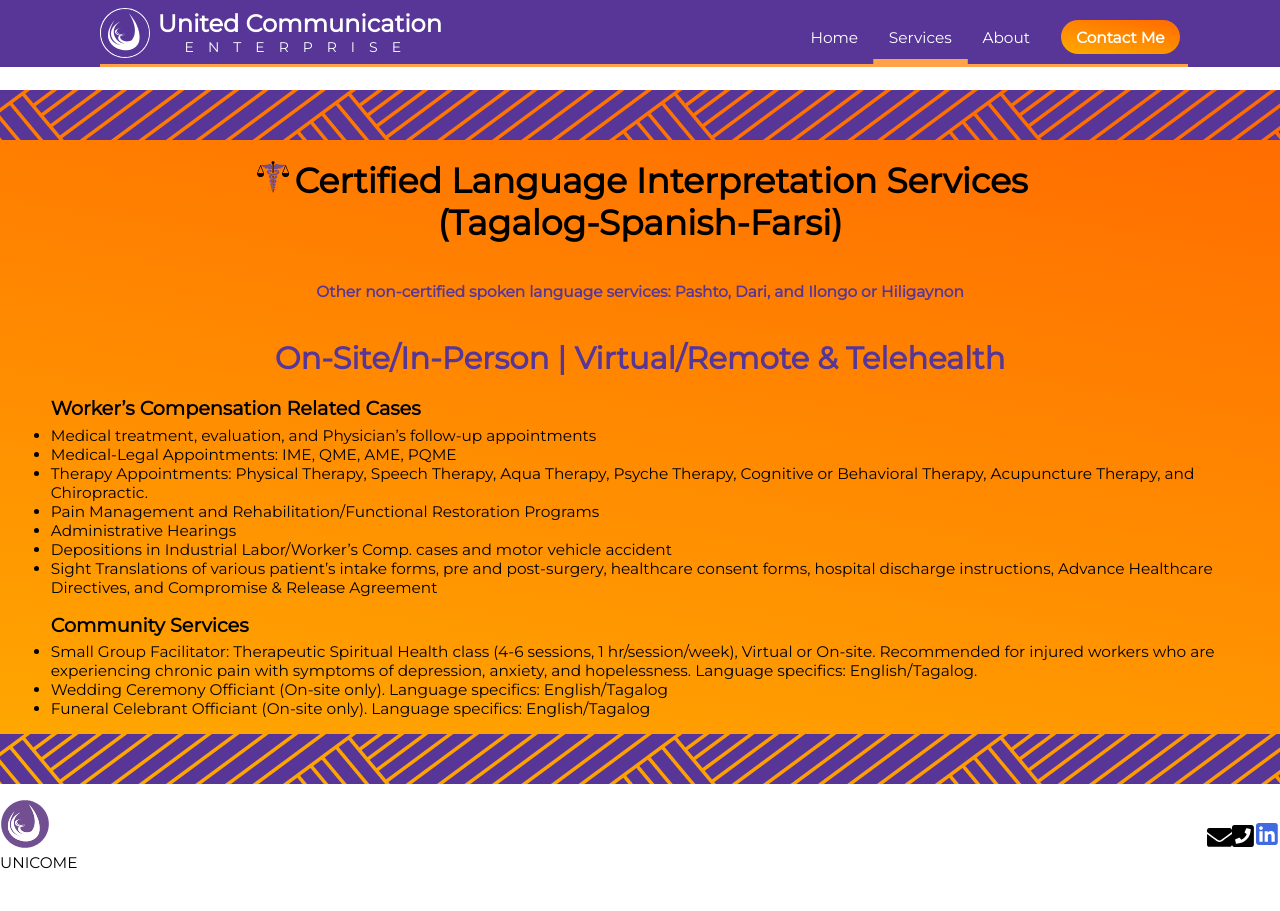
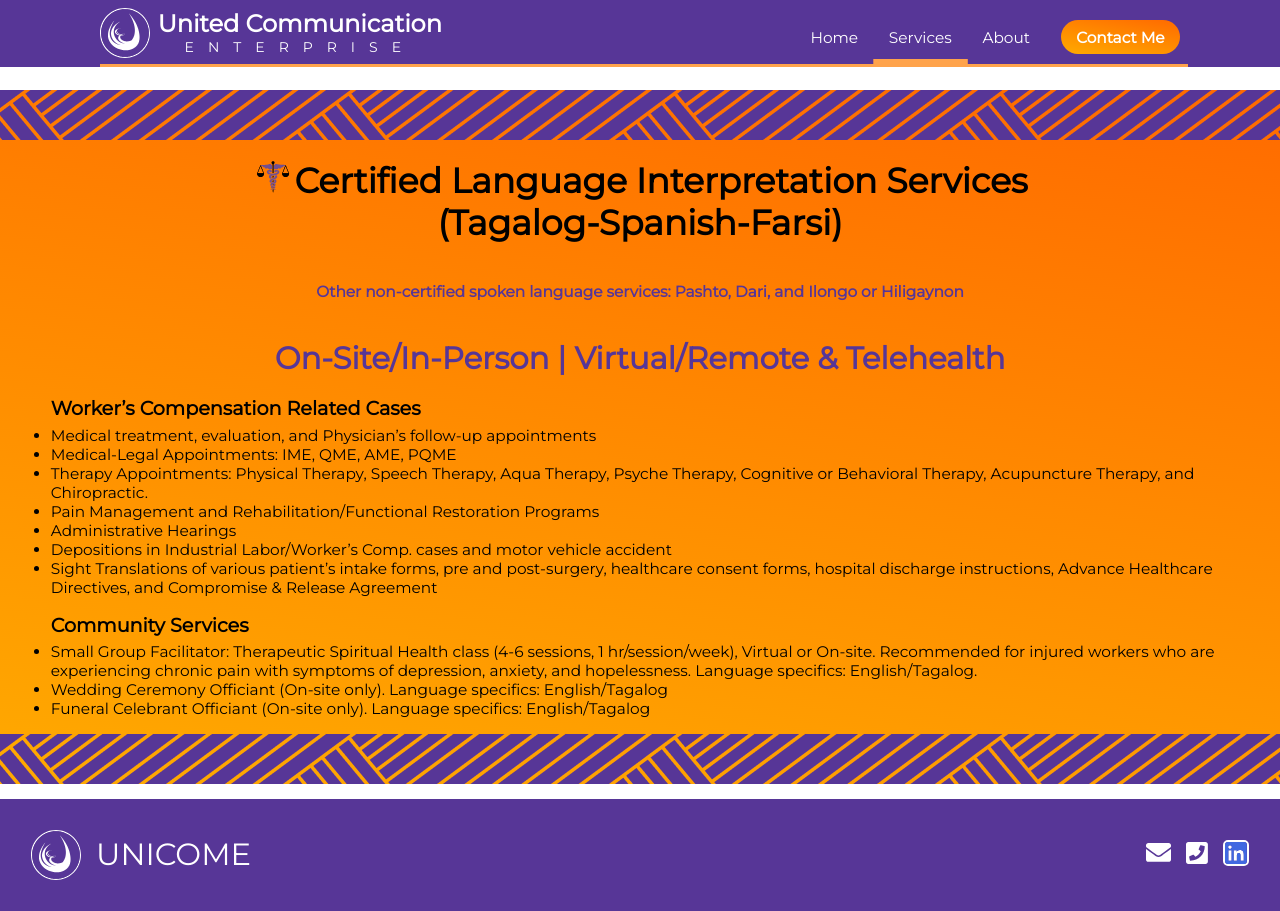
Before and after one commit to clydebaron2000/unicome, a React (Create React App) app in the folder client/: page /services in a window 1280 px wide. Before the commit the page ends 872 px from the top, so only its background shows below. Built offline with nearby package versions, Linux system fonts and the light colour scheme.

Commit message:
restored css mistake

```diff
--- a/client/src/css/app.css
+++ b/client/src/css/app.css
@@ -696,7 +696,6 @@ section {
   flex-direction: row;
   flex-wrap: wrap;
   justify-content: center;
-  max-width: 90%;
 }
 .mini-about .profile .img-container {
   margin: 0 auto;
@@ -777,7 +776,7 @@ section {
   fill: royalblue;
 }
 
-.{
+.footer {
   width: stretch;
   padding: 2em;
   background-color:  #573697 ;
@@ -785,38 +784,38 @@ section {
   flex-wrap: wrap;
 }
 @media (prefers-color-scheme: dark) {
-  .{
+  .footer {
     background-color:  #573697 ;
   }
 }
-.footer, .div {
+.footer, .footer div {
   display: flex;
   justify-content: space-between;
   align-items: center;
   flex-direction: row;
   flex-wrap: wrap;
 }
-..logo, .div .logo {
+.footer .logo, .footer div .logo {
   width: 40;
   height: 40;
   margin-right: 1em;
 }
-..logo #background, .div .logo #background {
+.footer .logo #background, .footer div .logo #background {
   fill:  #573697 ;
 }
 @media (prefers-color-scheme: dark) {
-  ..logo #background, .div .logo #background {
+  .footer .logo #background, .footer div .logo #background {
     fill:  #573697 ;
   }
 }
-..logo + div, .div .logo + div {
+.footer .logo + div, .footer div .logo + div {
   font-size: var(--fs-600);
   line-height: var(--fs-600);
 }
-..icons * + *, .div .icons * + * {
+.footer .icons * + *, .footer div .icons * + * {
   margin-left: 1rem;
 }
-..icons * * > *, .div .icons * * > * {
+.footer .icons * * > *, .footer div .icons * * > * {
   fill: white;
 }
 
```
